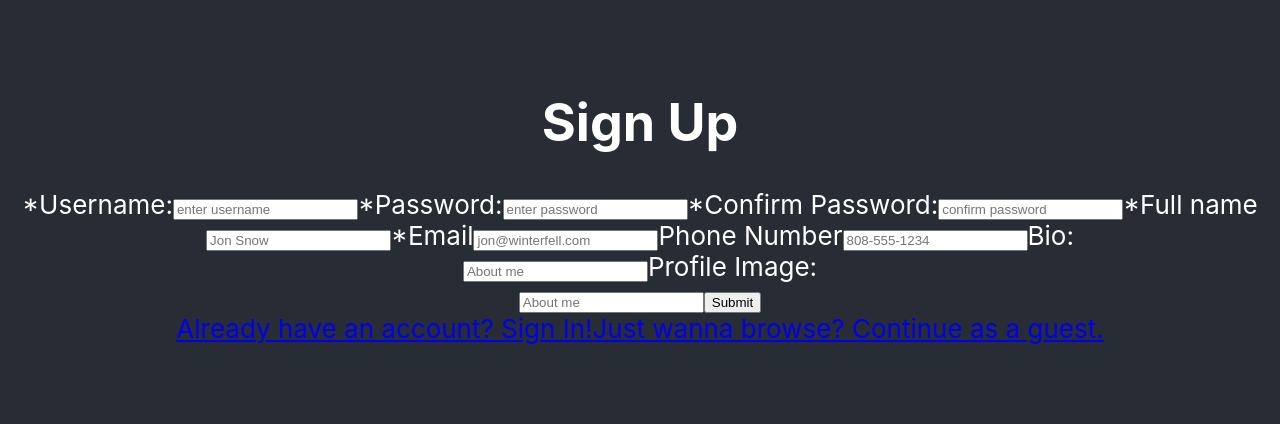
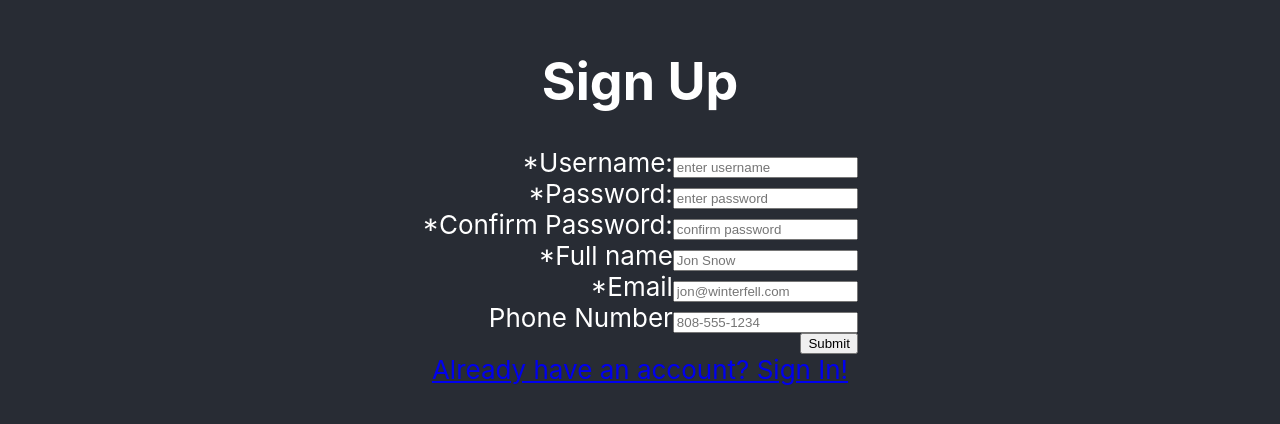
Before and after one commit to DustinThewind505/login-practice, a React (Create React App) app in the folder login/: page / in a window 1280 px wide. Shown: the part 200-624 px from the top of the page. Built offline with nearby package versions, Linux system fonts and the light colour scheme.

Commit message:
rendered form, polished inputs

```diff
--- /dev/null
+++ b/login/src/Form.css
@@ -0,0 +1,5 @@
+form {
+    display: flex;
+    flex-direction: column;
+    align-items: flex-end;
+}
--- a/login/src/Register.js
+++ b/login/src/Register.js
@@ -1,5 +1,7 @@
 import React from 'react'
 import { Link } from 'react-router-dom';
+
+import './Form.css';
 
 function Register() {
 
@@ -65,32 +67,9 @@ function Register() {
                     />
                 </label>
 
-                <label>
-                    Bio:
-                <br />
-                    <input
-                        className="input inputBio"
-                        as="textarea"
-                        name="bio"
-                        placeholder="About me"
-                    />
-                </label>
-
-                <label>
-                    Profile Image:
-                <br />
-                    <input
-                        className="input inputImage"
-                        type="text"
-                        name="user_picture"
-                        placeholder="About me"
-                    />
-                </label>
-
                 <input className="submitButton" type="submit" />
             </form>
             <Link to="/sign-in" className="signUpSwitch">Already have an account? Sign In!</Link>
-            <Link to="/" className="guestSignIn">Just wanna browse? Continue as a guest.</Link>
         </div >
     )
 }
```
